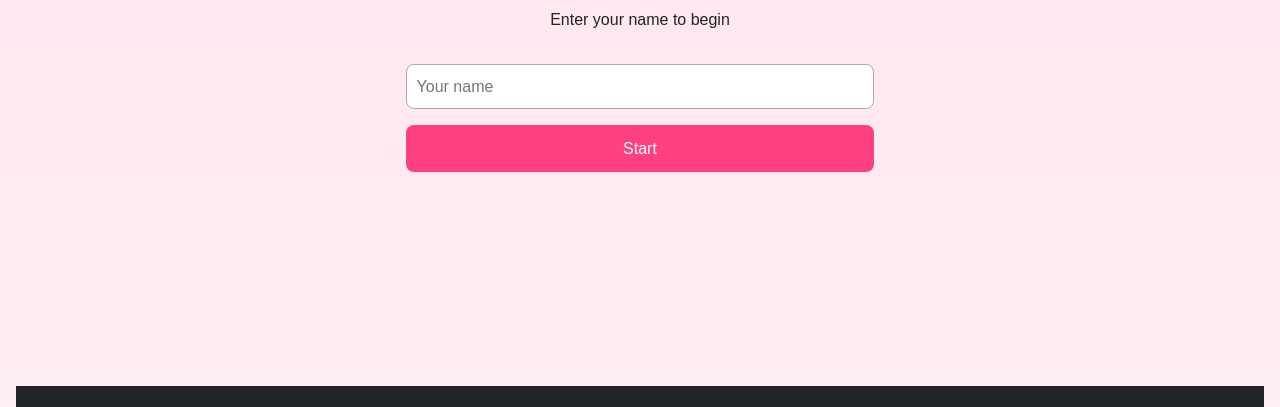
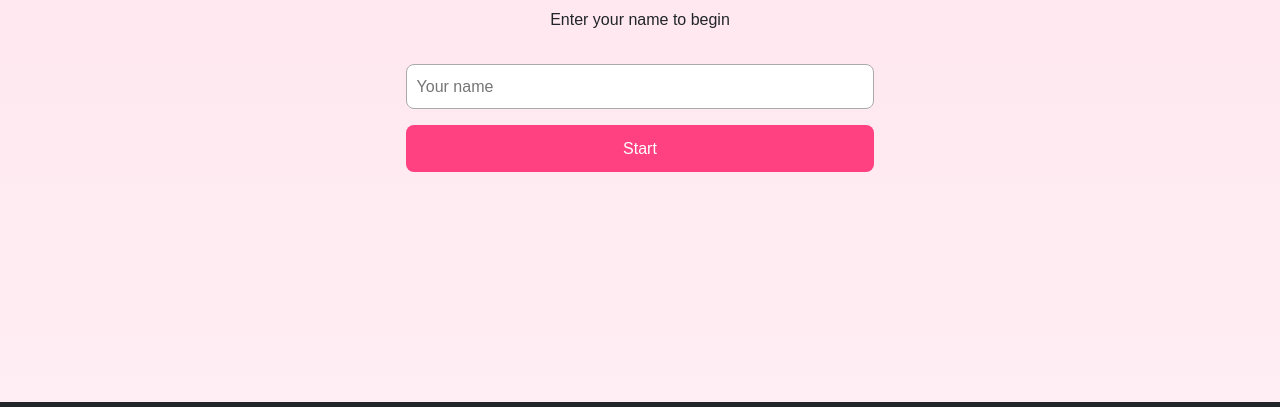
Before and after one commit to isaacpassnav/rosa-clavel, a website built with Vite: page index.html in a window 1280 px wide. Shown: the part 246-653 px from the top of the page. Built offline with nearby package versions, Linux system fonts and the light colour scheme; files whose address does not match are found by name.

Commit message:
se mejora footer

```diff
--- a/src/style.css
+++ b/src/style.css
@@ -12,19 +12,18 @@ body {
   flex-direction: column;
   justify-content: center;
   align-items: stretch;
-  padding: 1rem;
   transition: background 0.8s ease-in-out;
 }
 h1, h2 {
   font-family: 'Dancing Script', cursive;
 }
 #app {
-  flex: 1 0 auto;         /* crece para empujar el footer hacia abajo */
+  flex: 1 0 auto;
   display: flex;
   flex-direction: column;
-  justify-content: center; /* centra verticalmente el contenido dentro del espacio disponible */
+  justify-content: center;
   width: 100%;
-  max-width: 500px;        /* tu valor actual */
+  max-width: 500px;
   margin: 0 auto;
   text-align: center;
   padding: 1rem;
@@ -224,14 +223,11 @@ h1, h2 {
   50% { transform: scale(1.1); }
   100% { transform: scale(1); }
 }
-
-/* Fondo animado pulsando */
 @keyframes partyPulse {
   0% { background-size: 100%; }
   50% { background-size: 110%; }
   100% { background-size: 100%; }
 }
-
 @keyframes fadeParty {
   from { opacity: 0; }
   to { opacity: 1; }
@@ -239,8 +235,7 @@ h1, h2 {
 footer a {
   transition: transform 0.3s, color 0.3s;
 }
-
 footer a:hover {
-  color: #ffc107 !important; /* amarillo elegante */
+  color: #ffc107 !important;
   transform: scale(1.2);
 }
```
